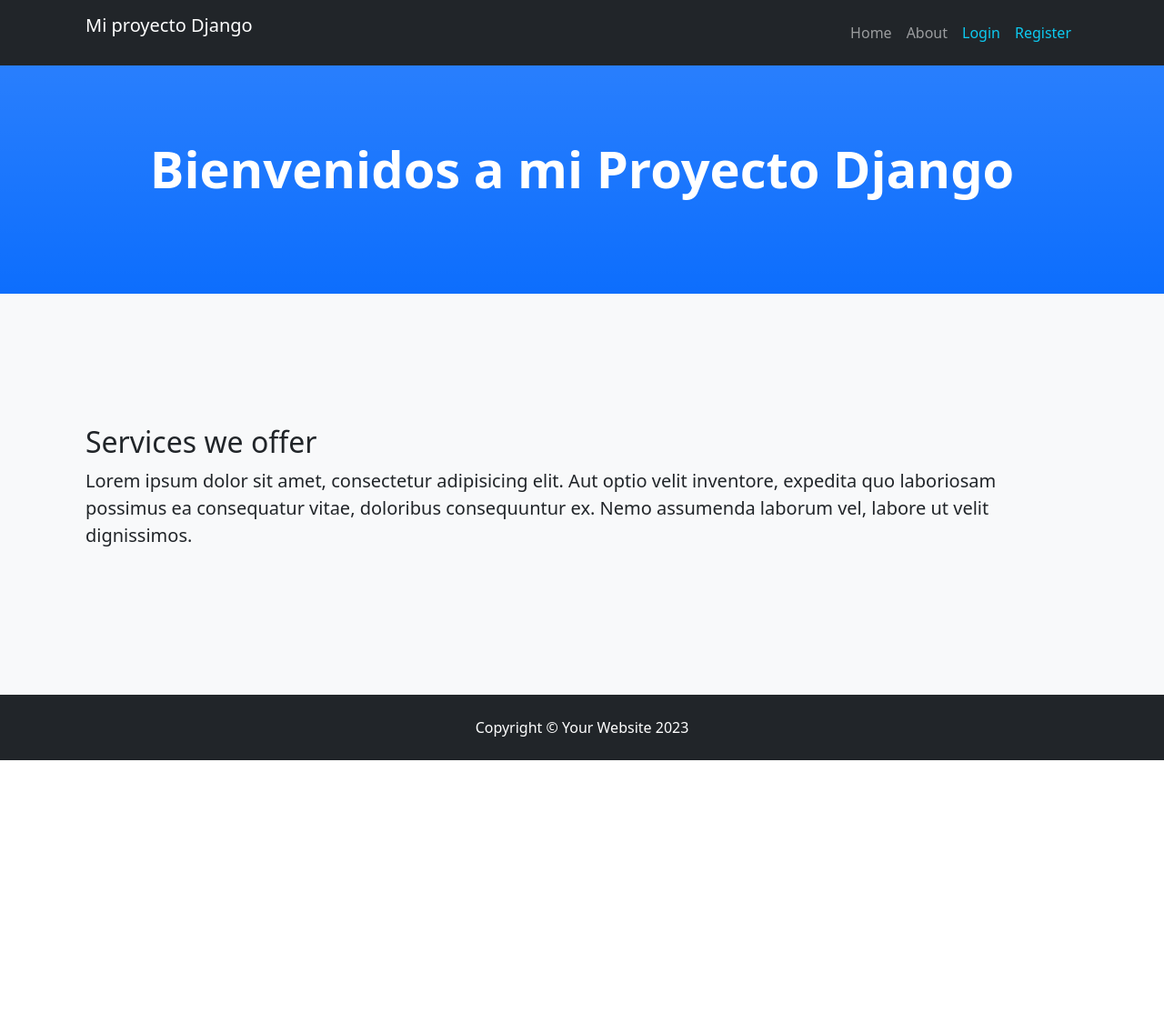
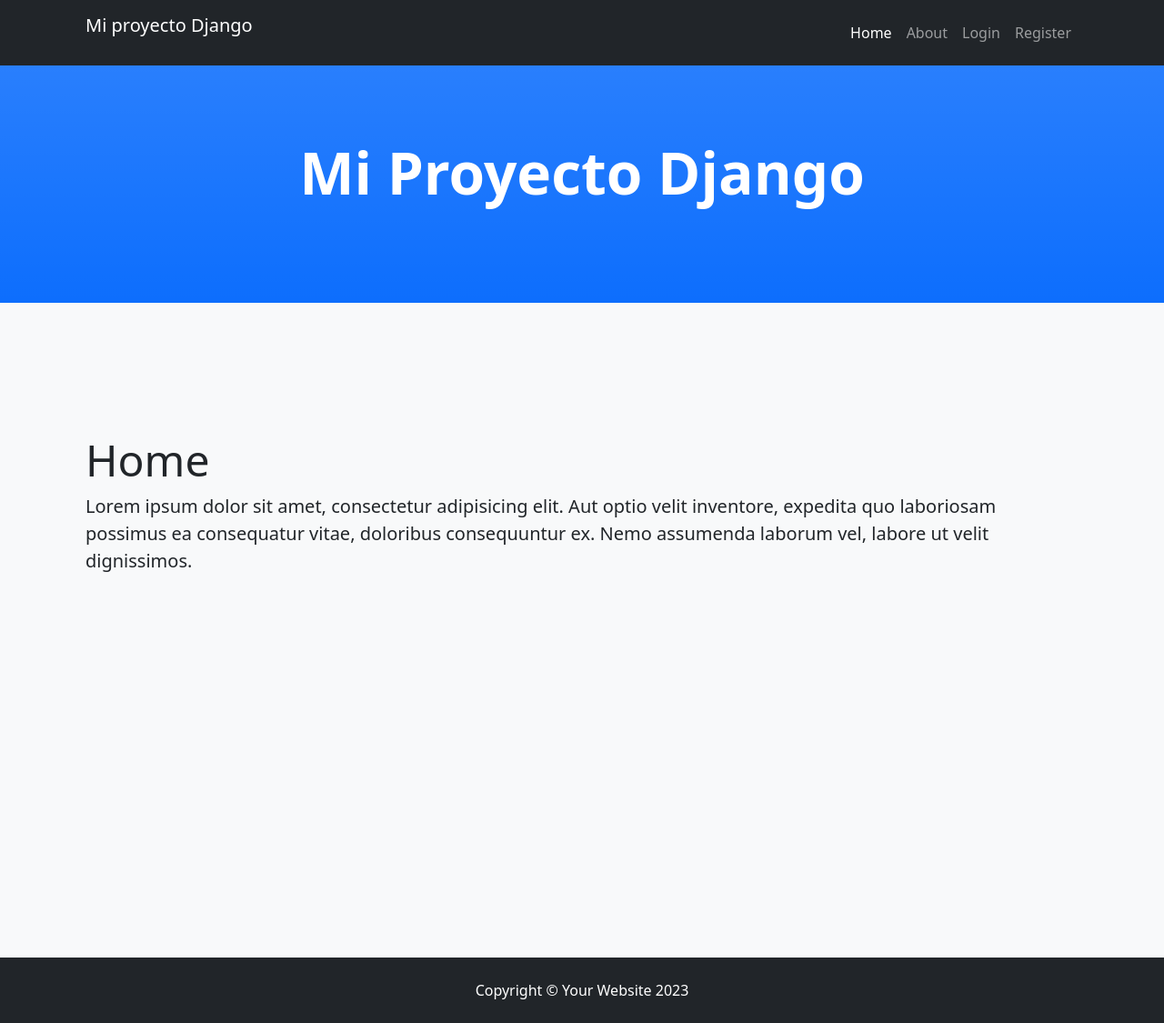
Before and after one commit to MiguelRizzi/proyecto_final_rizzi, a Django app: page / in a window 1280 px wide. Shown: the whole page at 91% size. Before the commit the page ends 836 px from the top, so only its background shows below. Run offline with Django 4.2, Linux system fonts and the light colour scheme; some libraries are stand-ins or nearby versions.

Commit message:
Templates modificados

```diff
--- a/project/apps/home/templates/home/base.html
+++ b/project/apps/home/templates/home/base.html
@@ -17,16 +17,14 @@
         {% include 'home/navbar.html' %}
 
         <!-- Header-->
-        <header class="bg-primary bg-gradient text-white">
-            <div class="container px-1 text-center">
-                <h1 class="fw-bolder display-4">{% block title %}{% endblock title %}</h1>
-            </div>
-        </header>
+        {% block header %}
+        {% endblock header %}
+
 
         <!-- Contenido principal -->
         <main class="bg-light" id="services">
-            <section class="container px-4">
-                    {% block content %}{% endblock content %}
+            <section class="container px-4" style="min-height: 90vh">
+                {% block content %}{% endblock content %}
             </section>
         </main>
 
--- a/project/apps/home/templates/home/index.html
+++ b/project/apps/home/templates/home/index.html
@@ -1,8 +1,14 @@
 {% extends 'home/base.html' %}
 
-{% block title %}Bienvenidos a mi Proyecto Django{% endblock title %}
+{% block header %}
+    <header class="bg-primary bg-gradient text-white">
+        <div class="container px-1 text-center">
+            <h1 class="fw-bolder display-3">Mi Proyecto Django</h1>
+        </div>
+    </header>
+{% endblock header %}
 
 {% block content %}
-    <h2>Services we offer</h2>
+    <h2 class="display-5">Home</h2>
     <p class="lead">Lorem ipsum dolor sit amet, consectetur adipisicing elit. Aut optio velit inventore, expedita quo laboriosam possimus ea consequatur vitae, doloribus consequuntur ex. Nemo assumenda laborum vel, labore ut velit dignissimos.</p>
 {% endblock content %}
--- a/project/apps/home/templates/home/login.html
+++ b/project/apps/home/templates/home/login.html
@@ -2,6 +2,7 @@
 
 
 {% block content %}
+  <h2 class="display-5">Iniciar sesión</h2>
 
     <form method="post">
         {% csrf_token %}
--- a/project/apps/home/templates/home/logout.html
+++ b/project/apps/home/templates/home/logout.html
@@ -2,6 +2,7 @@
 
 
 {% block content %}
+    <h2 class="display-5">Logout</h2>
 
     <div class="fs-3 fst-italic">
         <p>Has salido de la sesión...</p>
--- a/project/apps/home/templates/home/navbar.html
+++ b/project/apps/home/templates/home/navbar.html
@@ -5,14 +5,14 @@
         <button class="navbar-toggler" type="button" data-bs-toggle="collapse" data-bs-target="#navbarResponsive" aria-controls="navbarResponsive" aria-expanded="false" aria-label="Toggle navigation"><span class="navbar-toggler-icon"></span></button>
         <div class="collapse navbar-collapse" id="navbarResponsive">
             <ul class="navbar-nav ms-auto">
-                <li class="nav-item"><a class="nav-link" href="{% url 'home:index' %}">Home</a></li>
-                <li class="nav-item"><a class="nav-link" href="{% url 'home:about' %}">About</a></li>
+                <li class="nav-item"><a class="nav-link {% if request.path == '/' %}active{% endif %}" href="{% url 'home:index' %}">Home</a></li>
+                <li class="nav-item"><a class="nav-link {% if request.path == '/about/' %}active{% endif %}" href="{% url 'home:about' %}">About</a></li>
                 {% if user.is_authenticated %}
-                    <li class="nav-item"><a class="nav-link text-bg-light" href="#!">{{ user.username }}</a></li>
-                    <li class="nav-item"><a class="nav-link text-info" href="{% url 'home:logout' %}">Logout</a></li>
+                    <li class="nav-item"><a class="nav-link text-info">{{ user.username }}</a></li>
+                    <li class="nav-item"><a class="nav-link" href="{% url 'home:logout' %}">Logout</a></li>
                 {% else %}
-                    <li class="nav-item"><a class="nav-link text-info" href="{% url 'home:login' %}">Login</a></li>
-                    <li class="nav-item"><a class="nav-link text-info" href="{% url 'home:register' %}">Register</a></li>
+                    <li class="nav-item"><a class="nav-link {% if request.path == '/login/' %}active{% endif %}" href="{% url 'home:login' %}">Login</a></li>
+                    <li class="nav-item"><a class="nav-link {% if request.path == '/register/' %}active{% endif %}" href="{% url 'home:register' %}">Register</a></li>
                 {% endif %}
             </ul>
         </div>
--- a/project/apps/home/templates/home/register.html
+++ b/project/apps/home/templates/home/register.html
@@ -1,7 +1,7 @@
 {% extends 'home/base.html' %}
 
-
 {% block content %}
+    <h2 class="display-5">Registrarse</h2>
 
     <form method="post">
         {% csrf_token %}
```
Also changed, not shown: project/apps/home/templates/home/about.html (+9 -11 lines).
